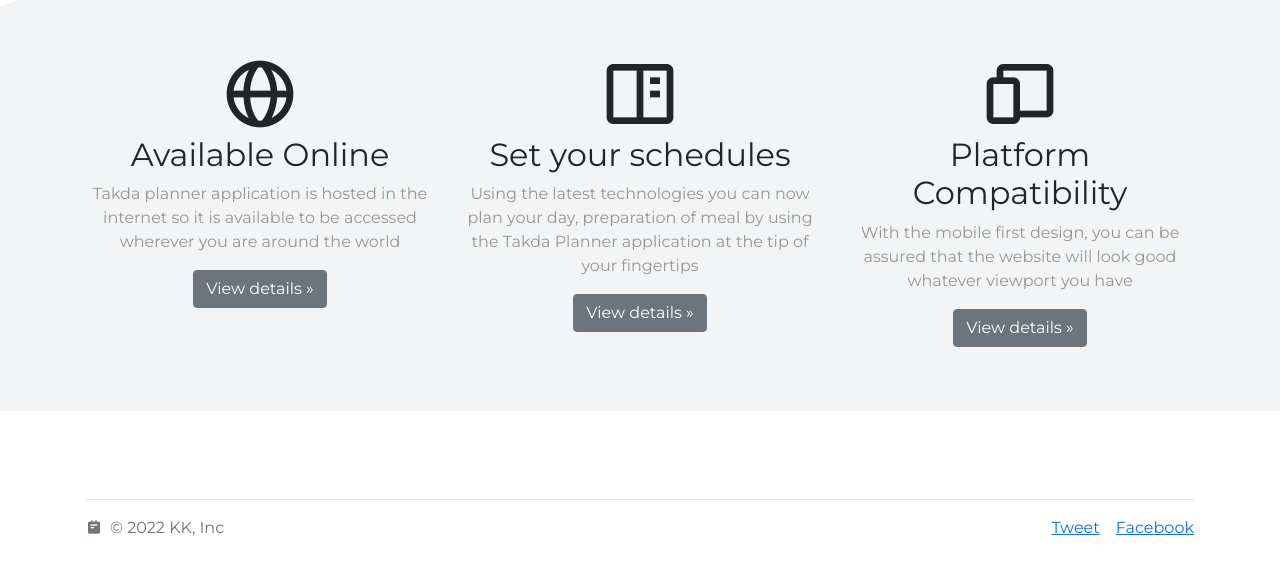
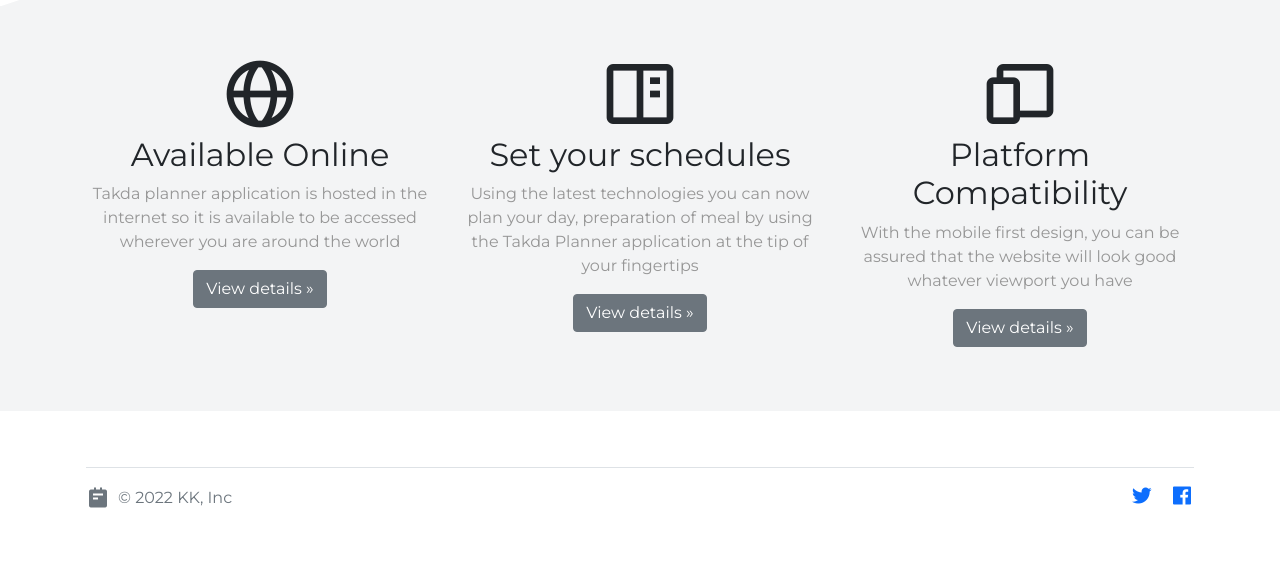
Before and after one commit to Kerubi-5/takda-planner, a React (Create React App) app: page / in a window 1280 px wide. Shown: the part 930-1504 px from the top of the page. Built offline with nearby package versions, Linux system fonts and the light colour scheme; no server answers.

Commit message:
footer icons resized

```diff
--- a/src/containers/LandingPage.jsx
+++ b/src/containers/LandingPage.jsx
@@ -79,14 +79,14 @@
         </Container>
       </div>
 
-      <div className="container p-3 mt-5">
+      <div className="container mt-3 mb-3 p-3">
         <footer className="d-flex flex-wrap justify-content-between align-items-center py-3 my-4 border-top">
           <div className="col-md-4 d-flex align-items-center">
             <a
               href="/"
               className="mb-3 me-2 mb-md-0 text-muted text-decoration-none lh-1"
             >
-              <i className="bx bxs-notepad"></i>
+              <i className="bx bxs-notepad footer__icons"></i>
             </a>
             <span className="text-muted">© 2022 KK, Inc</span>
           </div>
@@ -98,7 +98,7 @@
                 className="twitter-share-button"
                 data-show-count="false"
               >
-                Tweet
+                <i className="bx bxl-twitter footer__icons"></i>
               </a>
               <script
                 async
@@ -118,7 +118,7 @@
                   className="fb-xfbml-parse-ignore"
                   rel="noreferrer"
                 >
-                  Facebook
+                  <i className="bx bxl-facebook-square footer__icons"></i>
                 </a>
               </div>
             </li>
--- a/src/index.css
+++ b/src/index.css
@@ -28,3 +28,7 @@
   width: 100%;
   height: 100%;
 }
+
+.footer__icons {
+  font-size: 1.5rem;
+}
```
